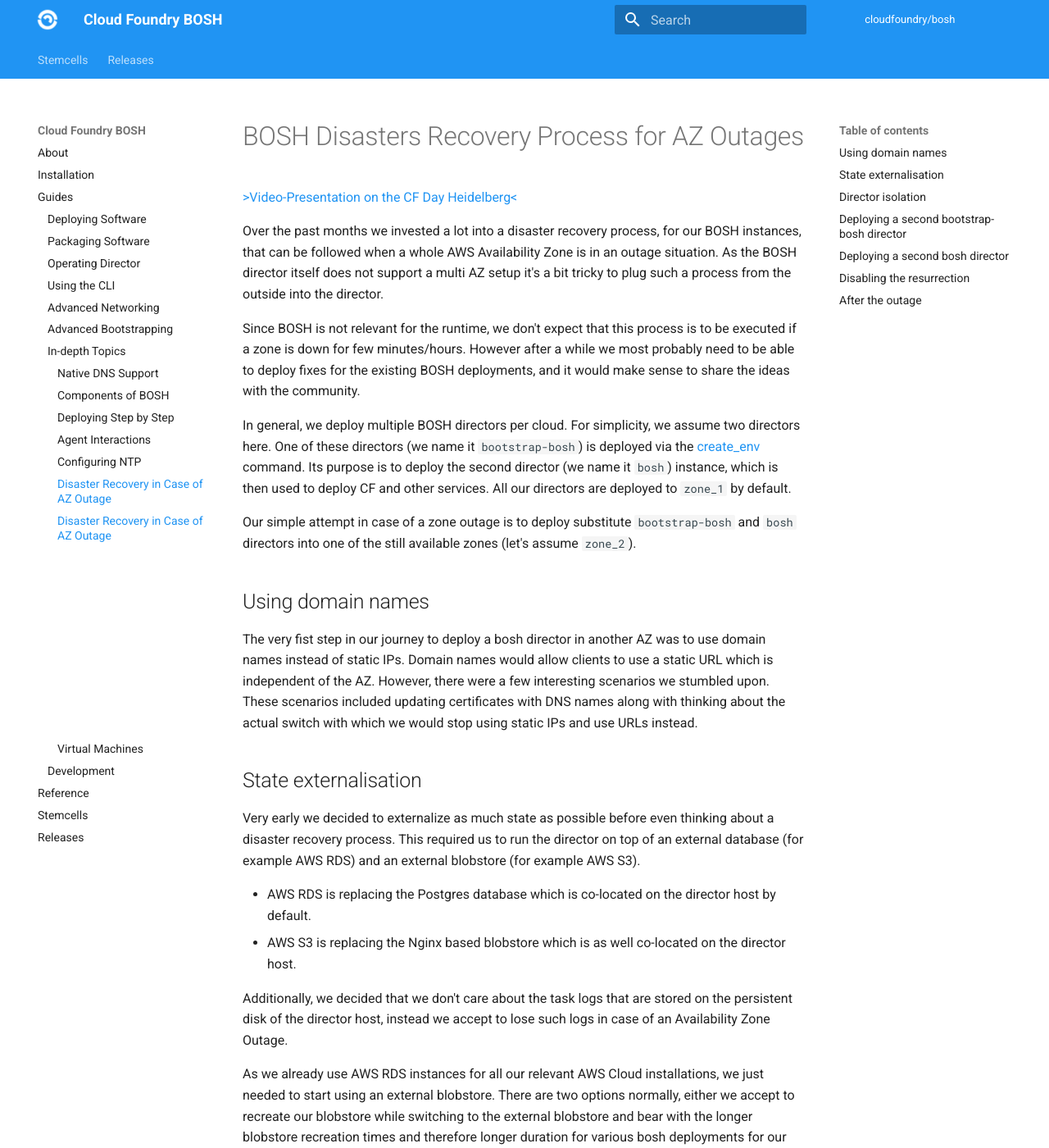
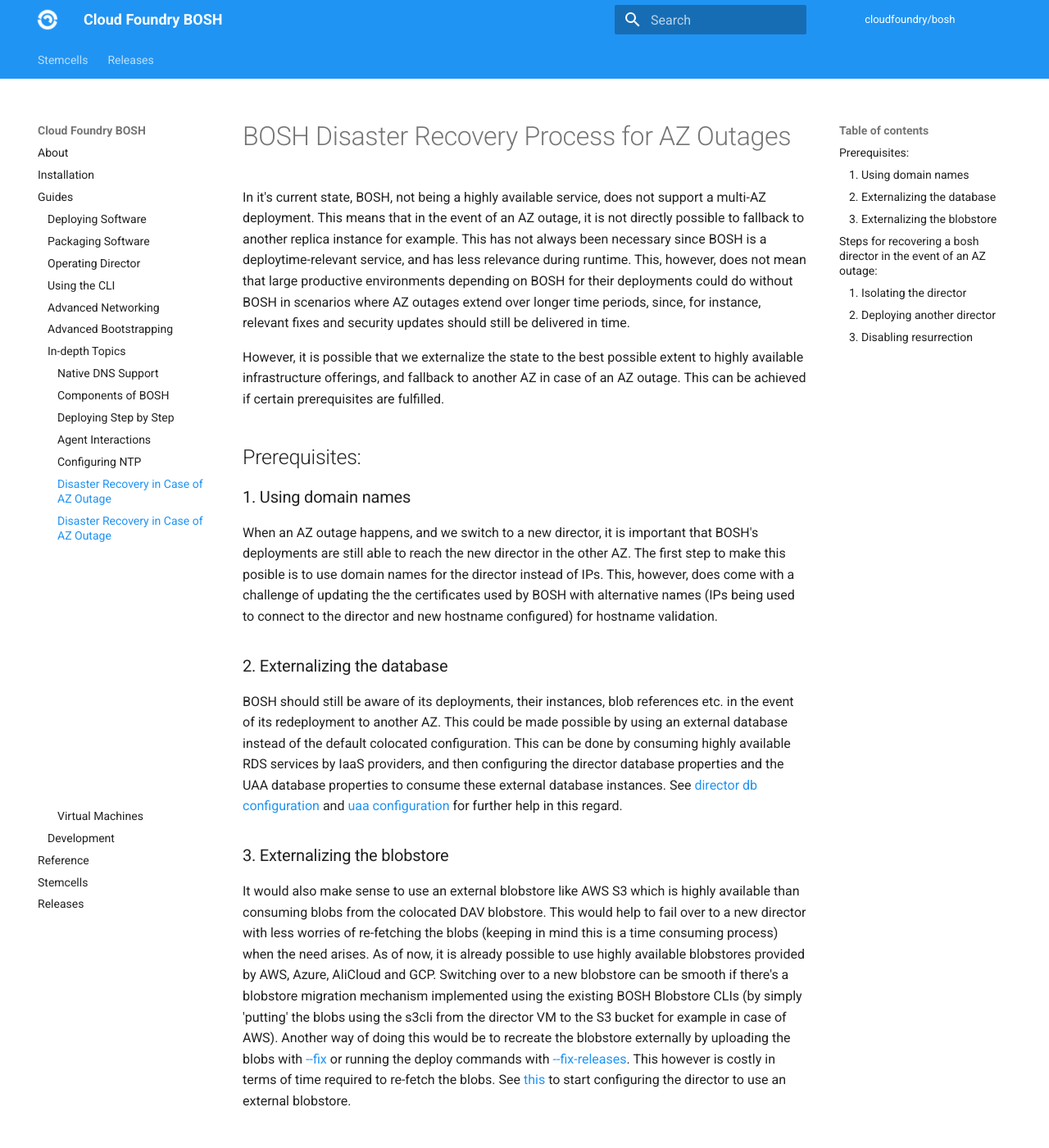
Before and after one commit to cloudfoundry/docs-bosh, an MkDocs documentation site: the page built from content/disaster-recovery.md, in a window 1280 px wide and 1400 px high. Shown: the whole window at 82% size. Built offline with MkDocs 1.6.1 and Material for MkDocs 9.7.7, drawn with Linux system fonts in a browser that asks for light colours; old or Windows-style settings are respelled for this version of MkDocs; some of the changed text lies outside the part shown.

Commit message:
updated docs

```diff
--- a/content/disaster-recovery.md
+++ b/content/disaster-recovery.md
@@ -1,99 +1,43 @@
-# BOSH Disasters Recovery Process for AZ Outages
+# BOSH Disaster Recovery Process for AZ Outages
 
-[>Video-Presentation on the CF Day Heidelberg<](https://www.youtube.com/watch?v=0oMrGu9XuBY&list=PLhuMOCWn4P9jUHBucZBkSjmkwEbvx8vxf&index=12)
+In it's current state, BOSH, not being a highly available service, does not support a multi-AZ deployment. This means that in the event of an AZ outage, it is not directly possible to fallback to another replica instance for example.
+This has not always been necessary since BOSH is a deploytime-relevant service, and has less relevance during runtime. This, however, does not mean that large productive environments depending on BOSH for their deployments could do without BOSH in scenarios where AZ outages extend over longer time periods, since, for instance, relevant fixes and security updates should still be delivered in time.
 
-Over the past months we invested a lot into a disaster recovery process, for our BOSH instances, that can be followed when
-a whole AWS Availability Zone is in an outage situation. As the BOSH director itself does not support a multi AZ setup
-it's a bit tricky to plug such a process from the outside into the director.
+However, it is possible that we externalize the state to the best possible extent to highly available infrastructure offerings, and fallback to another AZ in case of an AZ outage. This can be achieved if certain prerequisites are fulfilled.
 
-Since BOSH is not relevant for the runtime, we don't expect that this process is to be executed if a zone is down for few minutes/hours.
-However after a while we most probably need to be able to deploy fixes for the existing BOSH deployments,
-and it would make sense to share the ideas with the community.
+## Prerequisites:
 
-In general, we deploy multiple BOSH directors per cloud. For simplicity, we assume two directors here. One of these
-directors (we name it `bootstrap-bosh`) is deployed via the [create_env](https://bosh.io/docs/cli-v2/#create-env) command.
-Its purpose is to deploy the second director (we name it `bosh`) instance, which is then used to deploy CF and other
-services. All our directors are deployed to `zone_1` by default.
+### 1. Using domain names
+When an AZ outage happens, and we switch to a new director, it is important that BOSH's deployments are still able to reach the new director in the other AZ. The first step to make this posible is to use domain names for the director instead of IPs. This, however, does come with a challenge of updating the the certificates used by BOSH with alternative names (IPs being used to connect to the director and new hostname configured) for hostname validation.
+### 2. Externalizing the database
+BOSH should still be aware of its deployments, their instances, blob references etc. in the event of its redeployment to another AZ. This could be made possible by using an external database instead of the default colocated configuration. This can be done by consuming highly available RDS services by IaaS providers, and then configuring the director database properties and the UAA database properties to consume these external database instances. See [director db configuration](https://bosh.io/docs/director-configure-db) and [uaa configuration](https://bosh.io/docs/director-users-uaa) for further help in this regard.
+### 3. Externalizing the blobstore
+It would also make sense to use an external blobstore like AWS S3 which is highly available than consuming blobs from the colocated DAV blobstore. This would help to fail over to a new director with less worries of re-fetching the blobs (keeping in mind this is a time consuming process) when the need arises. As of now, it is already possible to use highly available blobstores provided by AWS, Azure, AliCloud and GCP. Switching over to a new blobstore can be smooth if there's a blobstore migration mechanism implemented using the existing BOSH Blobstore CLIs (by simply 'putting' the blobs using the s3cli from the director VM to the S3 bucket for example in case of AWS). Another way of doing this would be to recreate the blobstore externally by uploading the blobs with [--fix](https://bosh.io/docs/cli-v2/#upload-release) or running the deploy commands with [--fix-releases](https://bosh.io/docs/cli-v2/#deploy). This however is costly in terms of time required to re-fetch the blobs.
+See [this](https://bosh.io/docs/director-configure-blobstore) to start configuring the director to use an external blobstore.
 
-Our simple attempt in case of a zone outage is to deploy substitute `bootstrap-bosh` and `bosh` directors into one of the
-still available zones (let's assume `zone_2`).
+## Steps for recovering a bosh director in the event of an AZ outage:
 
-## Using domain names
+### 1. Isolating the director
+To isolate the director in `zone_1` from the database to prevent it from modifying the state when the zone is up, it is important that:\
+a. The database passwords via terraform are rotated\
+b. All existing database connections are killed via psql
+### 2. Deploying another director
+There might be differences in deploying BOSH directors in another AZ based on whether we use the `create-env` approach or the `bosh deploy` approach.
 
-The very fist step in our journey to deploy a bosh director in another AZ was to use domain names instead of static IPs.
-Domain names would allow clients to use a static URL which is independent of the AZ. However, there were a few interesting scenarios
-we stumbled upon. These scenarios included updating certificates with DNS names along with thinking about the actual switch with
-which we would stop using static IPs and use URLs instead.
+After isolating the director deployed by `create-env` in `zone_1` the process to deploy a second one in `zone_2` can be treated similar to a scratch installation. That means that the zone used in the director's deployment manifest to is changed to `zone_2` and the `bosh-state.json` is dropped before calling [create-env](https://bosh.io/docs/cli-v2/#create-env) and setting up the second director in `zone_2`.
 
-## State externalisation
+For directors deployed by `bosh deploy`, the deployment manifest should be updated the used zone in the manifest should be set to `zone_2`. Next,the number of [instances](https://bosh.io/docs/manifest-v2/#instance-groups) in the `instance_group` has to be increased to 2 and a second static ip (available in `zone_2`) should be configured.
 
-Very early we decided to externalize as much state as possible before even thinking about a disaster recovery process.
-This required us to run the director on top of an external database (for example AWS RDS) and an external blobstore (for example AWS S3).
+However, while redeploying thi director with the updated manifest, the director which this drector is the deployment of would
+first try to delete the old `bosh` in `zone_1`. This will most probably fail in case of a zone outage. This can be prevented by invoking [ignore](https://bosh.io/docs/cli-v2/#ignore) on the deployed `bosh`
+in `zone_1`.
+### 3. Disabling resurrection
+After `bosh` is successfully deployed in `zone_2` it will now take care for repairing its deployments. Most of them would
+be in error situation since they would have instances in the failing zone. The director would continuously trigger `scan_and_fix`
+tasks which would then also fail.
+Therefore, an option would be to deploy the new directors with with disabled resurrection with other monitoring techniques in place.
+After the zone outage is over, the directors in `zone_1` can be dropped and the ones in `zone_2` can be used further.
+Of course with enabled resurrection.
 
-- AWS RDS is replacing the Postgres database which is co-located on the director host by default.
-- AWS S3 is replacing the Nginx based blobstore which is as well co-located on the director host.
 
-Additionally, we decided that we don't care about the task logs that are stored on the persistent disk of the director
-host, instead we accept to lose such logs in case of an Availability Zone Outage.
-
-As we already use AWS RDS instances for all our relevant AWS Cloud installations, we just needed to start using an external blobstore.
-There are two options normally, either we accept to recreate our blobstore while switching to the external blobstore and bear with the longer blobstore
-recreation times and therefore longer duration for various bosh deployments for our production environments, or first migrate the blobs
-we have co-located on the director to S3 and then switch to using the external blobstore without recreating it.
-
-The first way is easy to implement, but costly with respect to the time it takes. It can easily be done by deploying
-all bosh deployments with a "--fix-releases" flag. Though there's a risk of losing the DNS records stored
-locally as a blob within the director.
-
-We chose to implement the required blob migration from local Nginx blobstore to S3. In combination with the usage of
-signed URLs, doing the migration was tricky since one has to add the AWS Root CAs to the agent's blobstore
-CAs so that the agent can communicate during the migration with the local blobstore and S3 both at once.
-
-## Director isolation
-
-Since we want to install a second director to `zone_2`, we have to prevent being in a situation where this
-second director starts accessing the external database instance in parallel to the BOSH director in `zone_1`. Therefore, we have to lock
-the first director from the database before the second director can be deployed and use it.
-
-Otherwise, any kind of database inconsistencies can happen since you never know the status of the director in `zone_1`.
-It could be e.g. still working but not be accessible from the outside anymore. Such kind of "partial" AZ outages have
-already been experienced in the past.
-
-To isolate the director in `zone_1` from the database we:
-a) Auto-rotate the database passwords via terraform
-b) Kill all existing database connections via psql
-
-## Deploying a second bootstrap-bosh director
-
-After isolating `bootstrap-bosh` in `zone_1` the process to deploy a second one in `zone_2` is very straight forward
-since we treat it similar to a scratch installation. That means that we update the used zone in the `bootstrap-bosh`
-deployment manifest to `zone_2` and drop the `bosh-state.json`. Afterwards we simply invoke
-[create_env](https://bosh.io/docs/cli-v2/#create-env) and set up the second `bootstrap-bosh` director in `zone_2`.
-
-## Deploying a second bosh director
-
-After isolating `bosh` in `zone_1` and installing the second `bootstrap-bosh` in `zone-2`, we continue to set up a second
-`bosh` in `zone-2`. That's a bit more tricky than the `bootstrap-bosh` setup, since we don't want to use the scratch
-installation approach, as we would lose all deployment information about the deployed services in such a scenario.
-
-Therefore, we update the deployment manifest of `bosh` and set the used zone in the to `zone_2`. Next we increase the
-number of instances in the `instance_group` to 2 and configure a second static ip (available in `zone_2`) for `bosh`.
-
-If we would now deploy the second `bosh` with the updated manifest via `bootstrap-bosh`, then `bootstrap-bosh` would
-first try to delete the old `bosh` in `zone_1`. This will most probably fail in case of a zone outage. Therefore,
-we prevent this deletion attempt by invoking [ignore](https://bosh.io/docs/cli-v2/#ignore) on the deployed `bosh`
-in `zone_1`. Only afterwards we do run the `bosh` deployment.
-
-## Disabling the resurrection
-
-After `bosh` is successfully deployed in `zone_2` it will now take care for repairing its deployments. Most of them will
-be in error situation since they do have instances in the failing zone. So BOSH will continuously trigger `scan_and_fix`
-tasks which will then also fail. Another option would be that affected deployments end up in `meltdown` state
-(depending on the deployment configuration).
-Therefore, we decided to deploy the second `bootstrap-bosh` and `bosh` with disabled resurrection, since we anyhow expect
-very high monitoring and operational efforts in case of an availability zone outage.
-
-## After the outage
-
-After the zone outage is over, we will simply drop the directors in `zone_1` and continue to use the ones in `zone_2`.
-Of course with enabled resurrection.
+[>Here<](https://www.youtube.com/watch?v=0oMrGu9XuBY&list=PLhuMOCWn4P9jUHBucZBkSjmkwEbvx8vxf&index=12) is a video presentation on the topic from the 2023 CF Day at Heidelberg.
```
